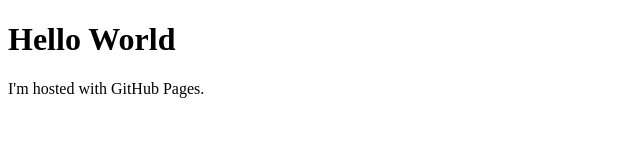
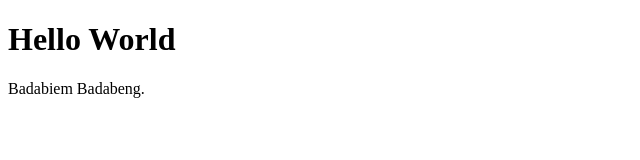
Before and after one commit to supernimolol/webboer, a plain HTML site: page index.html in a window 1280 px wide. Shown: the full height of the page, 0-640 px from the left. Drawn offline with Linux system fonts and the light colour scheme.

Commit message:
Update index.html

```diff
--- a/index.html
+++ b/index.html
@@ -2,6 +2,6 @@
 <html>
 <body>
 <h1>Hello World</h1>
-<p>I'm hosted with GitHub Pages.</p>
+<p>Badabiem Badabeng.</p>
 </body>
 </html>
```
